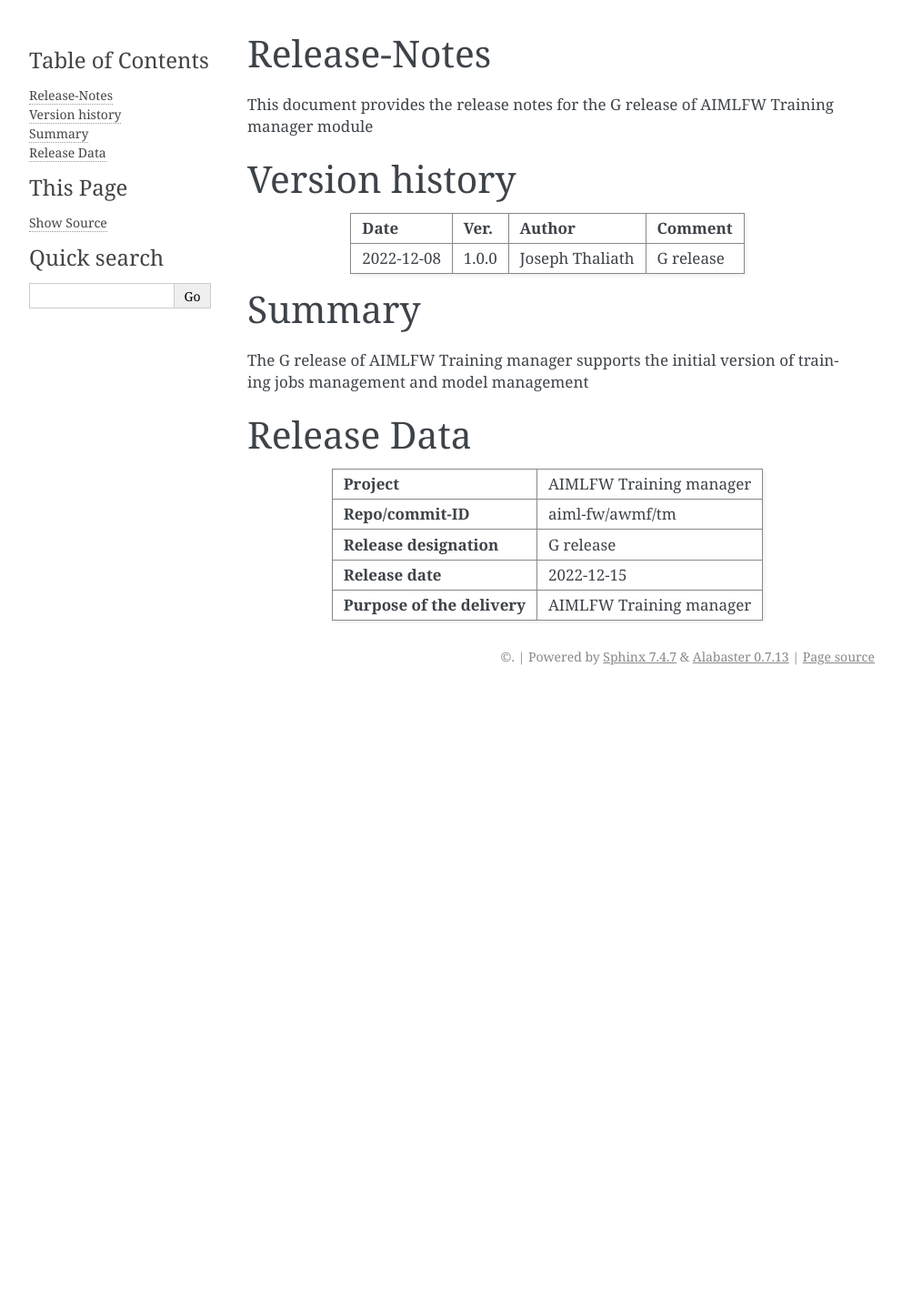
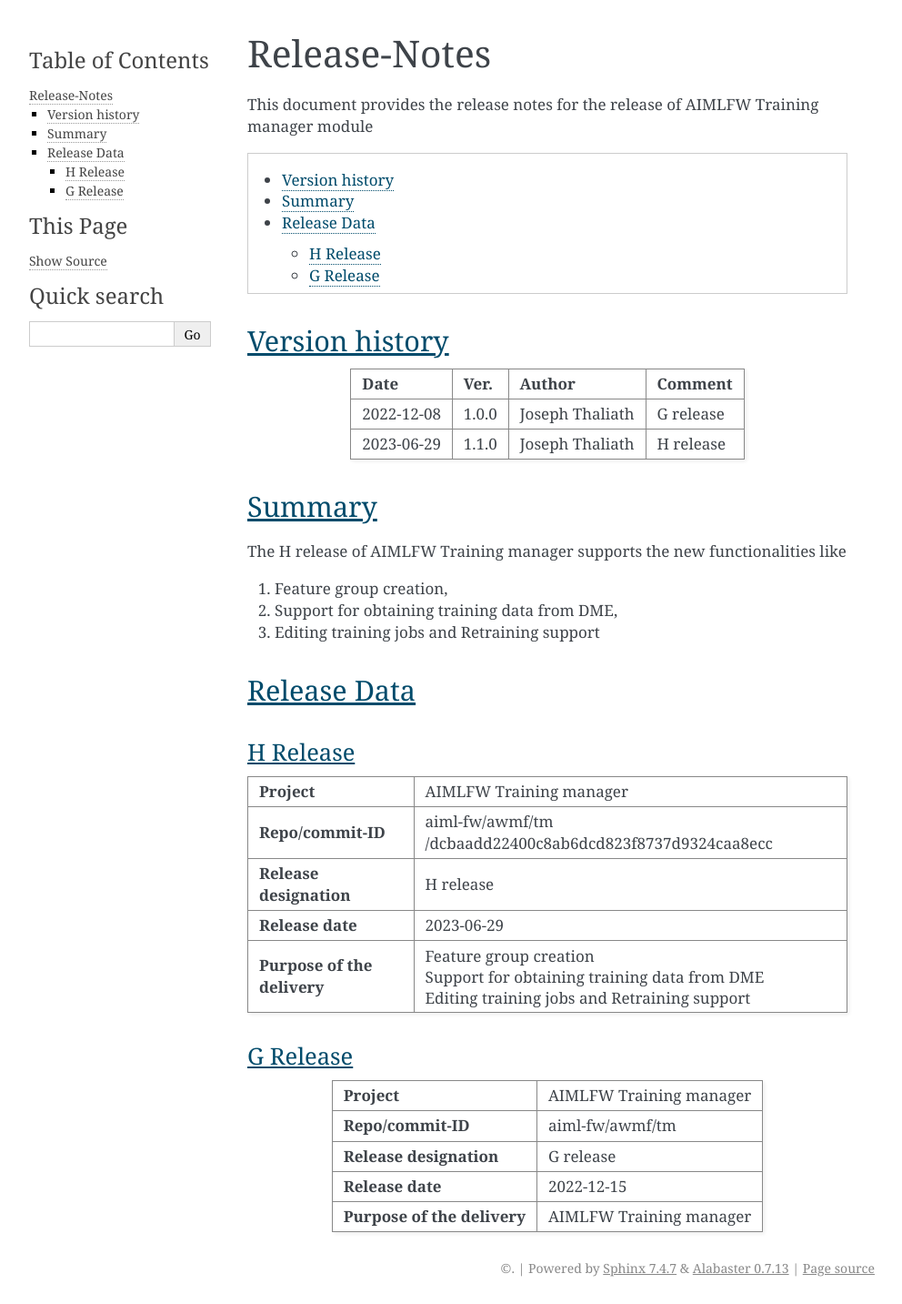
Before and after one commit to o-ran-sc/aiml-fw-awmf-tm, a Sphinx documentation site: the page built from docs/release-notes.rst, in a window 1280 px wide. Shown: the whole page at 91% size, without its empty margins (148-1140 px from the left). Built offline with Sphinx 7.4.7, drawn with Linux system fonts in a browser that asks for light colours; before the commit the page ends 900 px from its top, so only the background shows below that.

Commit message:
Updating release tag and release notes
Issue-Id: AIMLFW-49

Change-Id: I7a46ec539394b4fe213743bdc6376dd0b6b349aa
Signed-off-by: josephthaliath <jo.thaliath@samsung.com>

```diff
--- a/docs/release-notes.rst
+++ b/docs/release-notes.rst
@@ -3,18 +3,18 @@
 
 .. Copyright (c) 2022 Samsung Electronics Co., Ltd. All Rights Reserved.
 
+=============
+Release-Notes
+=============
 
-Release-Notes
--------------
-
-This document provides the release notes for the G release of AIMLFW Training manager module
+This document provides the release notes for the release of AIMLFW Training manager module
 
 .. contents::
    :depth: 3
    :local:
 
 Version history
----------------
+===============
 
 +--------------------+--------------------+--------------------+--------------------+
 | **Date**           | **Ver.**           | **Author**         | **Comment**        |
@@ -23,16 +23,48 @@
 | 2022-12-08         | 1.0.0              | Joseph Thaliath    | G release          |
 |                    |                    |                    |                    |
 +--------------------+--------------------+--------------------+--------------------+
+| 2023-06-29         | 1.1.0              | Joseph Thaliath    | H release          |
+|                    |                    |                    |                    |
++--------------------+--------------------+--------------------+--------------------+
 
 
 Summary
--------
+=======
 
-The G release of AIMLFW Training manager supports the initial version of training jobs management and model management
+The H release of AIMLFW Training manager supports the new functionalities like
+
+#. Feature group creation,
+#. Support for obtaining training data from DME,
+#. Editing training jobs and Retraining support
 
 
 Release Data
-------------
+============
+
+H Release
+---------
+
++--------------------------------------+------------------------------------------------+
+| **Project**                          | AIMLFW Training manager                        |
+|                                      |                                                |
++--------------------------------------+------------------------------------------------+
+| **Repo/commit-ID**                   | aiml-fw/awmf/tm                                |
+|                                      | /dcbaadd22400c8ab6dcd823f8737d9324caa8ecc      |
++--------------------------------------+------------------------------------------------+
+| **Release designation**              | H release                                      |
+|                                      |                                                |
++--------------------------------------+------------------------------------------------+
+| **Release date**                     | 2023-06-29                                     |
+|                                      |                                                |
++--------------------------------------+------------------------------------------------+
+| **Purpose of the delivery**          | | Feature group creation                       |
+|                                      | | Support for obtaining training data from DME |
+|                                      | | Editing training jobs and Retraining support |
++--------------------------------------+------------------------------------------------+
+
+
+G Release
+---------
 
 +--------------------------------------+--------------------------------------+
 | **Project**                          | AIMLFW Training manager              |
```
Also changed, not shown: 1 other file.
